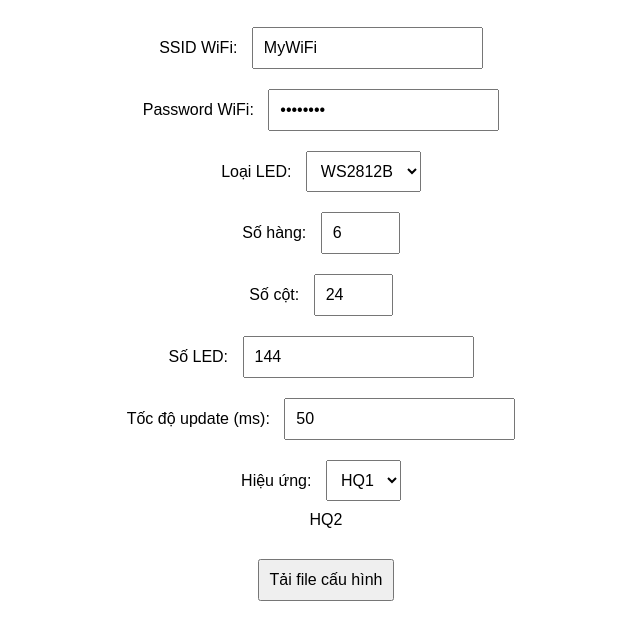
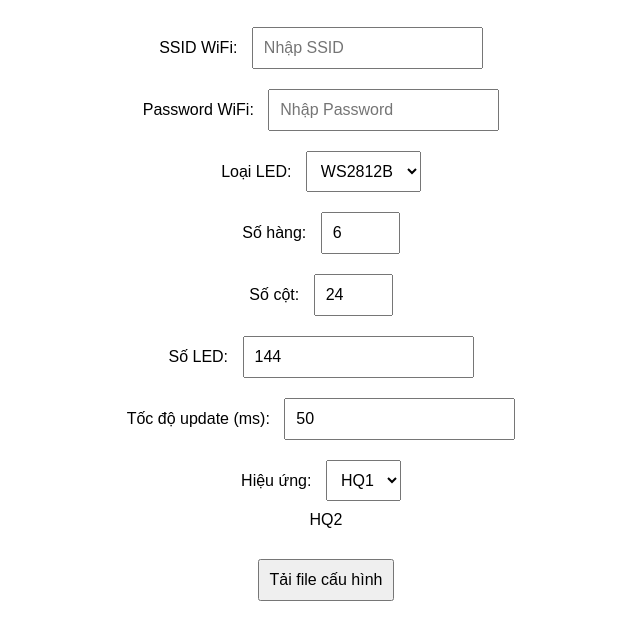
Before and after one commit to hatien88/ESP01-LED-CONFIG, a plain HTML site: page index.html in a window 1280 px wide. Shown: the part 79-718 px from the top of the page, without its empty margins (314-954 px from the left). Drawn offline with Linux system fonts and the light colour scheme.

Commit message:
Update index.html

```diff
--- a/index.html
+++ b/index.html
@@ -16,10 +16,10 @@
 
     <div class="container">
         <label>SSID WiFi:</label>
-        <input type="text" id="ssid" placeholder="Nhập SSID" value="MyWiFi"><br>
+        <input type="text" id="ssid" placeholder="Nhập SSID" value=""><br>
 
         <label>Password WiFi:</label>
-        <input type="password" id="password" placeholder="Nhập Password" value="12345678"><br>
+        <input type="password" id="password" placeholder="Nhập Password" value=""><br>
 
         <label>Loại LED:</label>
         <select id="ledType">
```
